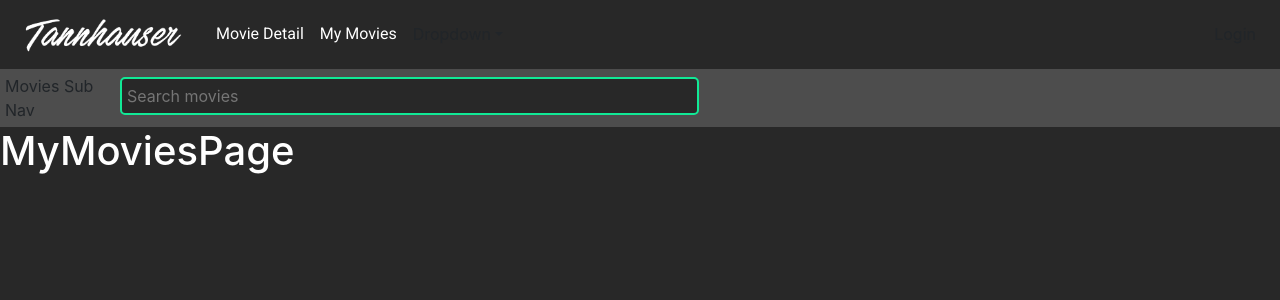
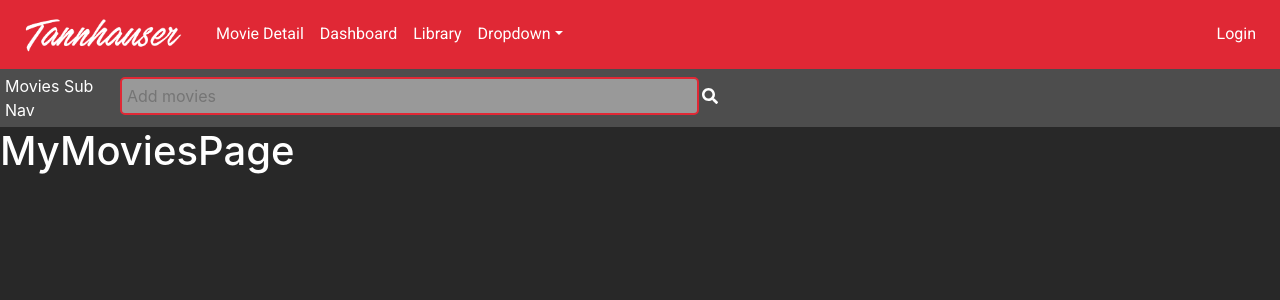
Before and after one commit to graemebrooks/tannhauser, a React (Create React App) app: page /myMovies in a window 1280 px wide. Shown: the top 300 px of the page. Built offline with nearby package versions, Linux system fonts and the light colour scheme.

Commit message:
changed nav styling

```diff
--- a/package.json
+++ b/package.json
@@ -3,6 +3,9 @@
 	"version": "0.1.0",
 	"private": true,
 	"dependencies": {
+		"@fortawesome/fontawesome-svg-core": "^1.2.26",
+		"@fortawesome/free-solid-svg-icons": "^5.12.0",
+		"@fortawesome/react-fontawesome": "^0.1.8",
 		"@testing-library/jest-dom": "^4.2.4",
 		"@testing-library/react": "^9.4.0",
 		"@testing-library/user-event": "^7.2.1",
--- a/public/index.html
+++ b/public/index.html
@@ -27,6 +27,7 @@
     <link rel="stylesheet" href="https://maxcdn.bootstrapcdn.com/bootstrap/4.0.0/css/bootstrap.min.css" integrity="sha384-Gn5384xqQ1aoWXA+058RXPxPg6fy4IWvTNh0E263XmFcJlSAwiGgFAW/dAiS6JXm" crossorigin="anonymous">
     <link href="https://fonts.googleapis.com/css?family=Roboto:400,700&display=swap" rel="stylesheet">
 
+    <script src="https://kit.fontawesome.com/7046b37ec7.js" crossorigin="anonymous"></script>
     <script defer src="https://code.jquery.com/jquery-3.4.1.slim.min.js" integrity="sha384-J6qa4849blE2+poT4WnyKhv5vZF5SrPo0iEjwBvKU7imGFAV0wwj1yYfoRSJoZ+n" crossorigin="anonymous"></script>
     <script defer src="https://cdn.jsdelivr.net/npm/popper.js@1.16.0/dist/umd/popper.min.js" integrity="sha384-Q6E9RHvbIyZFJoft+2mJbHaEWldlvI9IOYy5n3zV9zzTtmI3UksdQRVvoxMfooAo" crossorigin="anonymous"></script>
     <script defer src="https://stackpath.bootstrapcdn.com/bootstrap/4.4.1/js/bootstrap.min.js" integrity="sha384-wfSDF2E50Y2D1uUdj0O3uMBJnjuUD4Ih7YwaYd1iqfktj0Uod8GCExl3Og8ifwB6" crossorigin="anonymous"></script>
--- a/routes/movies.js
+++ b/routes/movies.js
@@ -1,6 +1,9 @@
 const express = require('express');
 const router = express.Router();
 const movieCtrl = require('../controllers/movies');
+
+// Need Read, Update, and Delete
+
 
 router.post('/', movieCtrl.create);
 router.get('/testConnect', movieCtrl.testConnect);
--- a/src/components/MovieDetailForm/MovieDetailForm.jsx
+++ b/src/components/MovieDetailForm/MovieDetailForm.jsx
@@ -1,4 +1,5 @@
 import React from 'react';
+import PropTypes from 'prop-types';
 import styled from 'styled-components';
 
 const Div = styled.div`
@@ -63,4 +64,7 @@ const MovieDetailForm = (props) => {
 
 export default MovieDetailForm;
 
-MovieDetailForm.propTypes = {};
+MovieDetailForm.propTypes = {
+	currentMovie: PropTypes.object.isRequired,
+	handleMovieDetailSubmit: PropTypes.func.isRequired
+};
--- a/src/components/MovieDetailInfo/MovieDetailInfo.jsx
+++ b/src/components/MovieDetailInfo/MovieDetailInfo.jsx
@@ -1,5 +1,6 @@
 import React from 'react';
 import styled from 'styled-components';
+import PropTypes from 'prop-types';
 
 const Div = styled.div`
 	* {
@@ -20,4 +21,6 @@ const MovieDetailInfo = (props) => {
 
 export default MovieDetailInfo;
 
-MovieDetailInfo.propTypes = {};
+MovieDetailInfo.propTypes = {
+	currentMovie: PropTypes.object.isRequired
+};
--- a/src/components/MovieSearch/MovieSearch.jsx
+++ b/src/components/MovieSearch/MovieSearch.jsx
@@ -1,22 +1,22 @@
 import React from 'react';
 import styled from 'styled-components';
 import PropTypes from 'prop-types';
+import { FontAwesomeIcon } from '@fortawesome/react-fontawesome';
+import { faSearch } from '@fortawesome/free-solid-svg-icons';
 import MovieSearchCard from '../MovieSearchCard/MovieSearchCard';
 
 const Input = styled.input`
-	background: ${(props) => props.theme.backgroundBlack};
+	background: ${(props) => props.theme.lightyearGray};
 	padding: 5px;
 	margin: 3px;
-	border: 2px solid ${(props) => props.theme.primaryGreen};
+	border: 2px solid ${(props) => props.theme.royRed};
 	border-radius: 5px;
 	color: white;
 	width: 50%;
-	&:hover {
-		/* border: 2px solid yellow; */
-	}
 	&:focus {
 		outline: none !important;
-		border: 2px solid ${(props) => props.theme.royRed};
+		border: 2px solid #75161d;
+		background: ${(props) => props.theme.backgroundBlack};
 	}
 `;
 
@@ -25,6 +25,7 @@ const Ul = styled.ul`
 	overflow-y: auto;
 	z-index: 5;
 	position: absolute;
+	width: 100%;
 `;
 
 const Div = styled.div`width: 100%;`;
@@ -32,7 +33,7 @@ const Div = styled.div`width: 100%;`;
 function MovieSearch(props) {
 	return (
 		<Div>
-			<Input value={props.value} onChange={(e) => props.onChangeHandler(e)} placeholder="Search movies" />
+			<Input value={props.value} onChange={(e) => props.onChangeHandler(e)} placeholder="Add movies" />
 			{props.movies ? (
 				<Ul>
 					{props.movies.map((movie) => {
@@ -47,6 +48,7 @@ function MovieSearch(props) {
 					})}
 				</Ul>
 			) : null}
+			<FontAwesomeIcon icon={faSearch} />
 		</Div>
 	);
 }
--- a/src/components/MoviesSubNav/MoviesSubNav.jsx
+++ b/src/components/MoviesSubNav/MoviesSubNav.jsx
@@ -9,6 +9,7 @@ const Nav = styled.nav`
 	display: flex;
 	flex-direction: row;
 	padding: 5px;
+	color: white;
 `;
 
 const MoviesSubNav = (props) => {
--- a/src/components/Navbar/Navbar.css
+++ b/src/components/Navbar/Navbar.css
@@ -1,7 +1,5 @@
 .navbar {
-	background: transparent;
-	/* background: rgb(14, 212, 136);
-	background: radial-gradient(circle, rgba(14, 212, 136, 1) 54%, rgba(98, 185, 196, 1) 100%); */
+	background: #e02835;
 }
 
 .navbar-brand {
@@ -13,11 +11,15 @@
 	width: 10rem;
 }
 
-.navbar a {
+.navbar .nav-link {
 	color: white;
 	font-family: 'Roboto', sans-serif;
 }
 
-.navbar a:hover {
-	color: #e02835;
+.navbar .nav-link:hover {
+	color: #75161d;
 }
+
+.fa-bars {
+	color: white;
+}
--- a/src/components/Navbar/Navbar.jsx
+++ b/src/components/Navbar/Navbar.jsx
@@ -1,4 +1,6 @@
 import React from 'react';
+import { FontAwesomeIcon } from '@fortawesome/react-fontawesome';
+import { faBars } from '@fortawesome/free-solid-svg-icons';
 import './Navbar.css';
 import logo from '../../thtransparent.svg';
 import { Link } from 'react-router-dom';
@@ -6,14 +8,14 @@ import { Link } from 'react-router-dom';
 class Navbar extends React.Component {
 	render() {
 		return (
-			<nav class="navbar navbar-expand-lg">
+			<nav className="navbar navbar-expand-lg">
 				<Link to="/" style={{ textDecoration: 'none' }}>
-					<div class="navbar-brand" href="#">
+					<div className="navbar-brand" href="#">
 						<img src={logo} alt="logo" />
 					</div>
 				</Link>
 				<button
-					class="navbar-toggler"
+					className="navbar-toggler"
 					type="button"
 					data-toggle="collapse"
 					data-target="#navbarSupportedContent"
@@ -21,28 +23,35 @@ class Navbar extends React.Component {
 					aria-expanded="false"
 					aria-label="Toggle navigation"
 				>
-					<span class="navbar-toggler-icon" />
+					<FontAwesomeIcon icon={faBars} />
 				</button>
 
-				<div class="collapse navbar-collapse" id="navbarSupportedContent">
-					<ul class="navbar-nav mr-auto">
+				<div className="collapse navbar-collapse" id="navbarSupportedContent">
+					<ul className="navbar-nav mr-auto">
 						<Link to="/movieDetail" style={{ textDecoration: 'none' }}>
-							<li class="nav-item active">
-								<div class="nav-link" href="#">
-									Movie Detail <span class="sr-only">(current)</span>
+							<li className="nav-item active">
+								<div className="nav-link" href="#">
+									Movie Detail <span className="sr-only">(current)</span>
+								</div>
+							</li>
+						</Link>
+						<Link to="" style={{ textDecoration: 'none' }}>
+							<li className="nav-item active">
+								<div className="nav-link" href="#">
+									Dashboard <span className="sr-only">(current)</span>
 								</div>
 							</li>
 						</Link>
 						<Link to="/myMovies" style={{ textDecoration: 'none' }}>
-							<li class="nav-item">
-								<div class="nav-link" href="#">
-									My Movies
+							<li className="nav-item">
+								<div className="nav-link" href="#">
+									Library
 								</div>
 							</li>
 						</Link>
-						<li class="nav-item dropdown">
+						<li className="nav-item dropdown">
 							<div
-								class="nav-link dropdown-toggle"
+								className="nav-link dropdown-toggle"
 								href="#"
 								id="navbarDropdown"
 								role="button"
@@ -54,9 +63,9 @@ class Navbar extends React.Component {
 							</div>
 						</li>
 					</ul>
-					<ul class="navbar-nav ml-auto">
-						<li class="nav-item">
-							<div class="nav-link" href="#">
+					<ul className="navbar-nav ml-auto">
+						<li className="nav-item">
+							<div className="nav-link" href="#">
 								Login
 							</div>
 						</li>
--- a/src/pages/App/App.js
+++ b/src/pages/App/App.js
@@ -14,11 +14,13 @@ import LandingPage from '../LandingPage/LandingPage';
 
 const theme = {
 	primaryGreen: '#11e996',
-	secondaryOrange: '#ef9145',
+	orbitalOrange: '#ef9145',
 	backgroundBlack: '#282828',
 	subNavGray: '#4d4d4d',
+	lightyearGray: '#999999',
 	galacticGold: '#ebc334',
-	royRed: '#e02835'
+	royRed: '#e02835',
+	radonRust: '#75161d'
 };
 
 class App extends React.Component {
```
Also changed, not shown: 1 other file (tests, documents, lock files or other folders).
